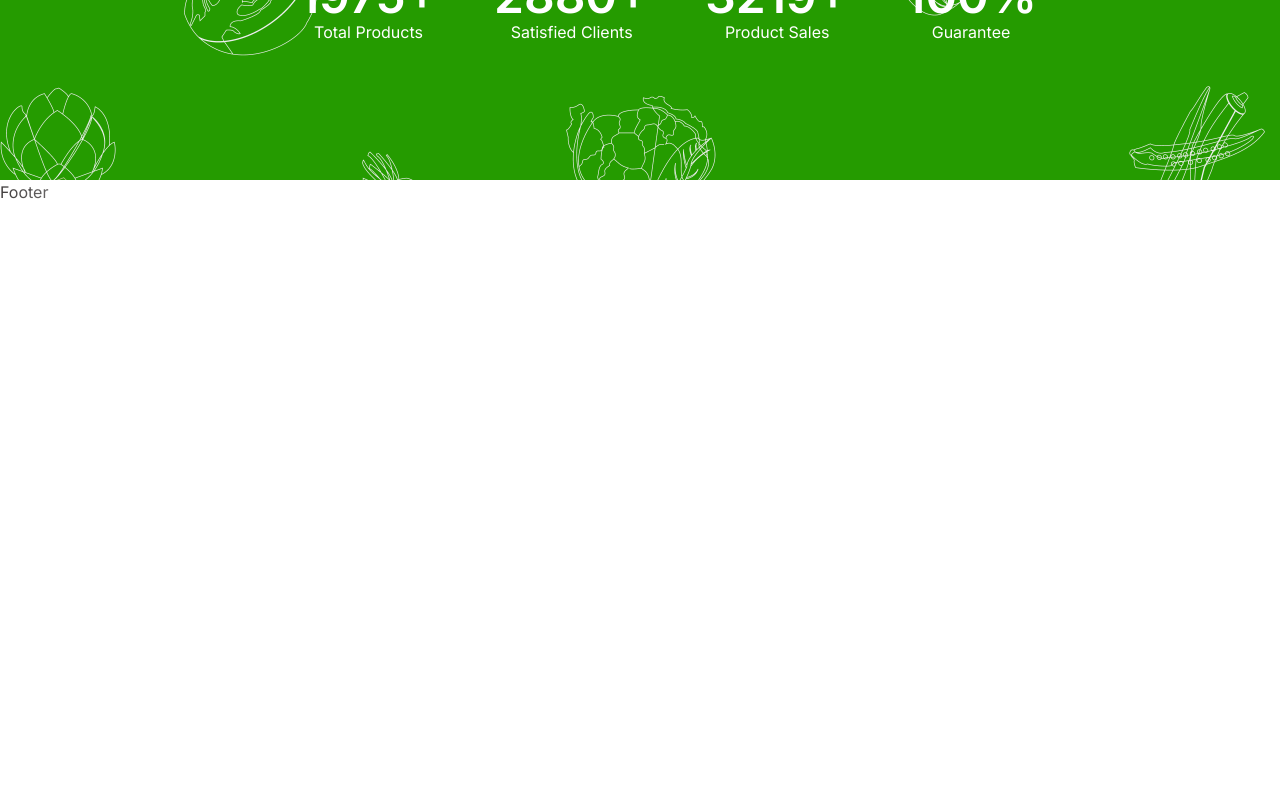
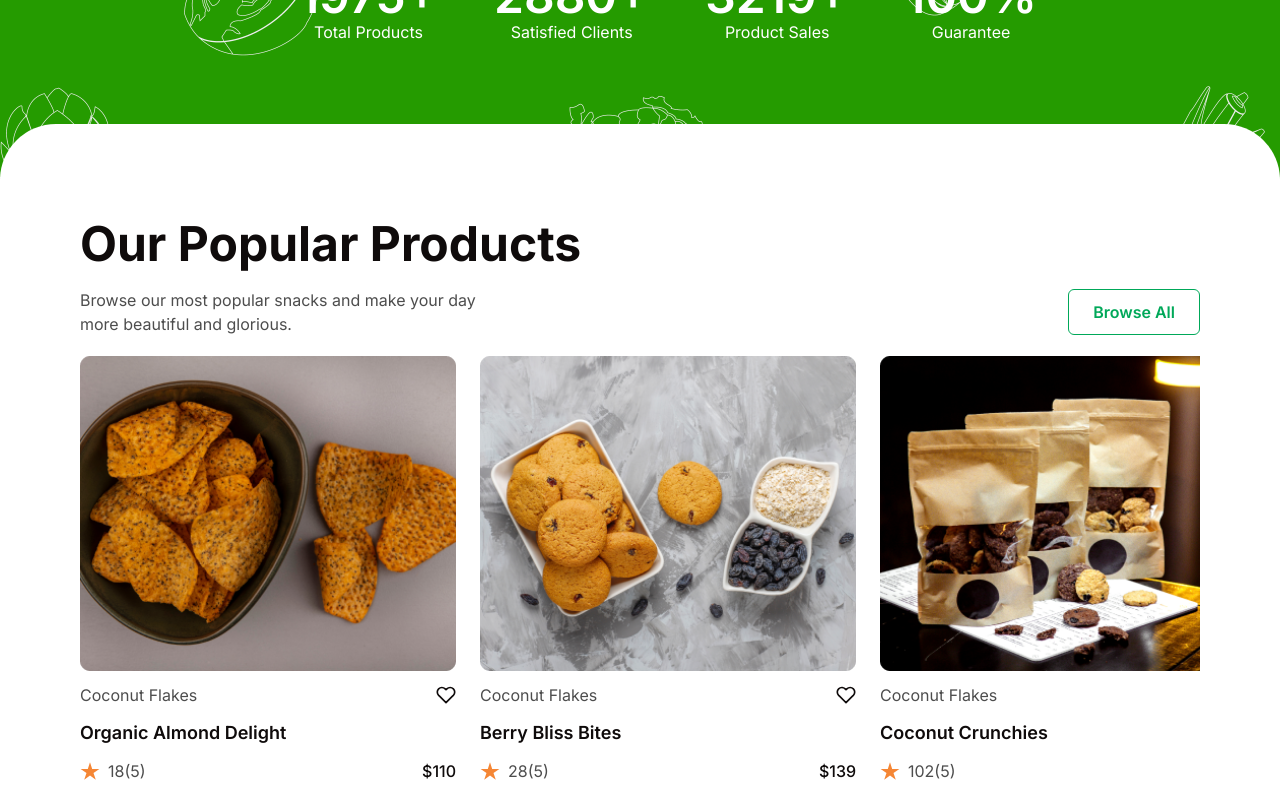
Before and after one commit to blossomobasi/organic_foodie_ecommerce, a React (Vite) app: page / in a window 1280 px wide. Shown: the part 840-1640 px from the top of the page. Before the commit the page ends 1044 px from the top, so only its background shows below. Built offline with nearby package versions, Linux system fonts and the light colour scheme; a web font is replaced by a local one.

Commit message:
Add PopularPrducts component in HomePage

```diff
--- a/src/pages/HomePage.tsx
+++ b/src/pages/HomePage.tsx
@@ -1,9 +1,11 @@
 import HomeMain from "../components/HomeMain";
+import PopularProducts from "../components/PopularProducts";
 
 const HomePage = () => {
     return (
         <main>
             <HomeMain />
+            <PopularProducts />
         </main>
     );
 };
```
